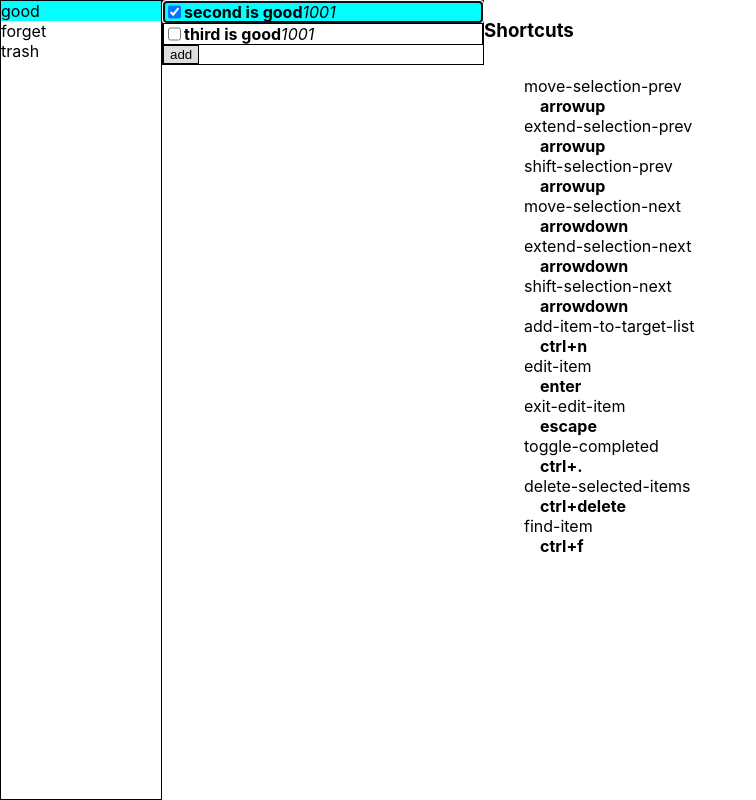
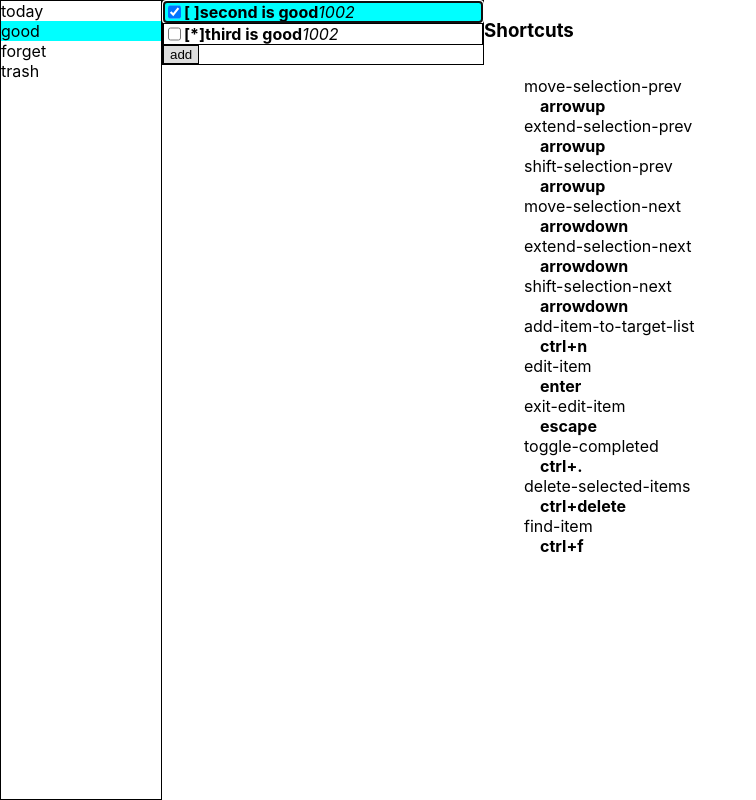
Before and after one commit to joshmarinacci/todomanager, a React (Create React App) app: page / in a window 1280 px wide. Shown: the whole page, without its empty margins (0-756 px from the left). Built offline with nearby package versions, Linux system fonts and the light colour scheme.

Commit message:
added today indication

```diff
--- a/src/App.js
+++ b/src/App.js
@@ -25,12 +25,14 @@ import {QueryStorage, useQuery} from './storage.js'
 // }
 
 const storage = new QueryStorage()
+const today = storage.insert('projects',{title:'today',special:true})
 const good = storage.insert('projects', {title: 'good'})
 const forget = storage.insert('projects', {title: 'forget'})
 const trash = storage.insert('projects', {title: 'trash'})
 
 storage.insert("items", {
     id: 1,
+    today:true,
     title: 'first, that I can forget',
     notes: 'this is some notes: https://www.mozilla.com/',
     tags: ['foo'],
@@ -38,13 +40,20 @@ storage.insert("items", {
     project: forget.id
 })
 storage.insert("items", {
-    id: 2, title: 'second is good', tags: ['foo', 'bar'], project: good.id,
+    id: 2,
+    today:false,
+    title: 'second is good',
+    tags: ['foo', 'bar'],
+    project: good.id,
     completed:true,
 })
-storage.insert("items", {id: 3, title: 'third is good', tags: ['bar'],
+storage.insert("items", {
+    id: 3,
+    today:true,
+    title: 'third is good',
+    tags: ['bar'],
     project: good.id,
     completed:false,
-
 })
 
 const ALLPROJECTS = storage.createQuery('projects',()=>true)
@@ -83,6 +92,7 @@ const ItemEditPanel = ({item, setEditing}) => {
     const title = useRef()
     const [setProp] = useObjectUpdate(storage,'items',item)
     const toggleCompleted = () => setProp('completed',!item.completed)
+    const toggleToday = () => setProp('today',!item.today)
     const editTitle = (e) => setProp('title',e.target.value)
     const editNotes = (e) => setProp('notes',e.target.value)
     const endEditing = () => setEditing(false)
@@ -106,6 +116,8 @@ const ItemEditPanel = ({item, setEditing}) => {
             <textarea className={"grow"} value={item.notes} onChange={editNotes}/>
         </HBox>
         <HBox>
+            <label>today</label>
+            <input type={'checkbox'} checked={item.today} onChange={toggleToday}/>
             <button>{item.project}</button>
             <Spacer/>
             <button onClick={endEditing}>done</button>
@@ -113,6 +125,13 @@ const ItemEditPanel = ({item, setEditing}) => {
     </div>
 }
 
+const TodayIndicator = ({item})=>{
+    if(item.today) {
+        return <b>[*]</b>
+    } else {
+        return <b>[ ]</b>
+    }
+}
 const TodoItemView = ({setSelected, isSelected, item})=>{
     const hbox = useRef()
     useEffect(()=>{
@@ -145,6 +164,7 @@ const TodoItemView = ({setSelected, isSelected, item})=>{
                     onDoubleClick={startEditing}
         >
             <input type="checkbox" checked={item.completed} onChange={toggleCompleted}/>
+            <TodayIndicator item={item}/>
             <b>{item.title}</b>
             <i>{item.project}</i>
         </div>
```
